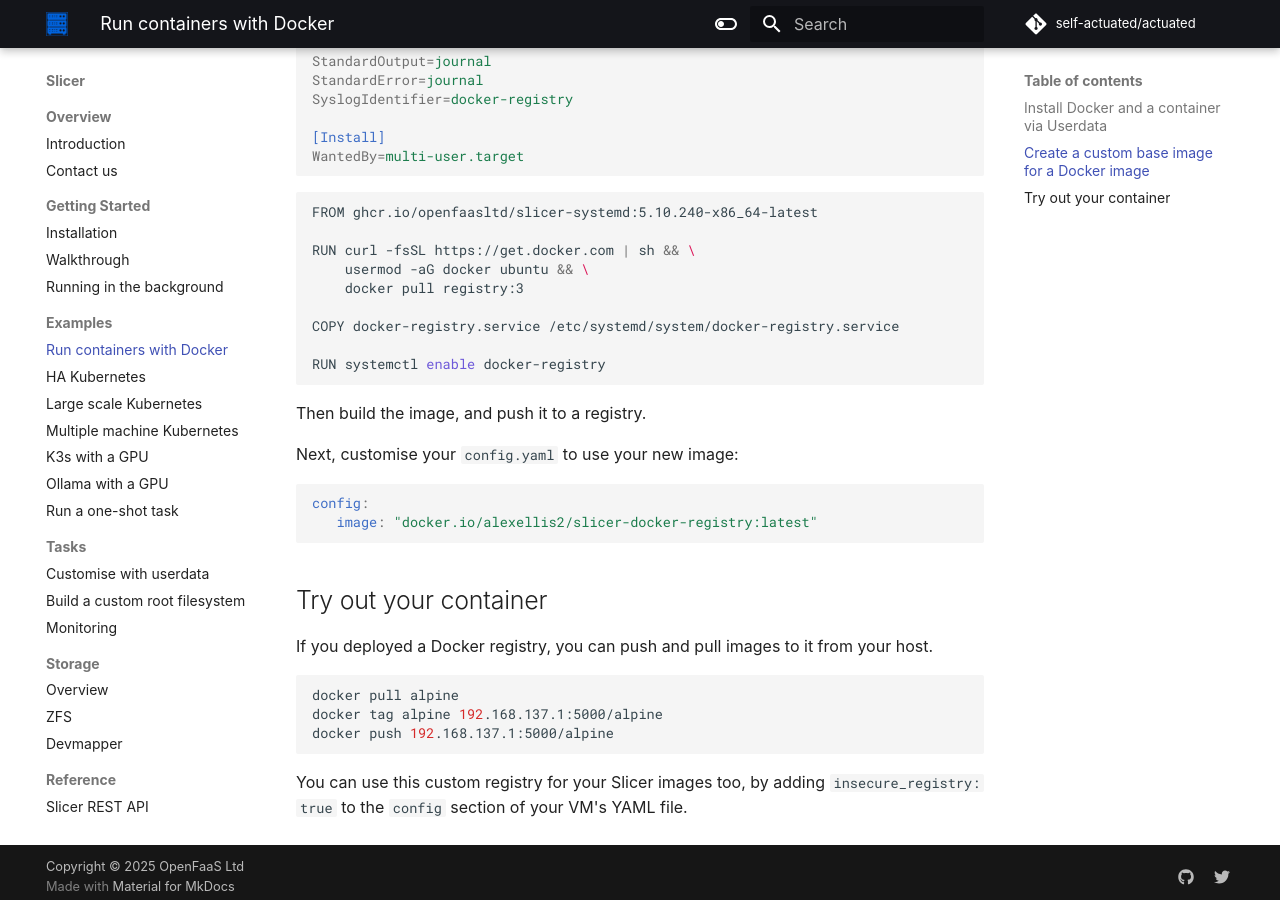
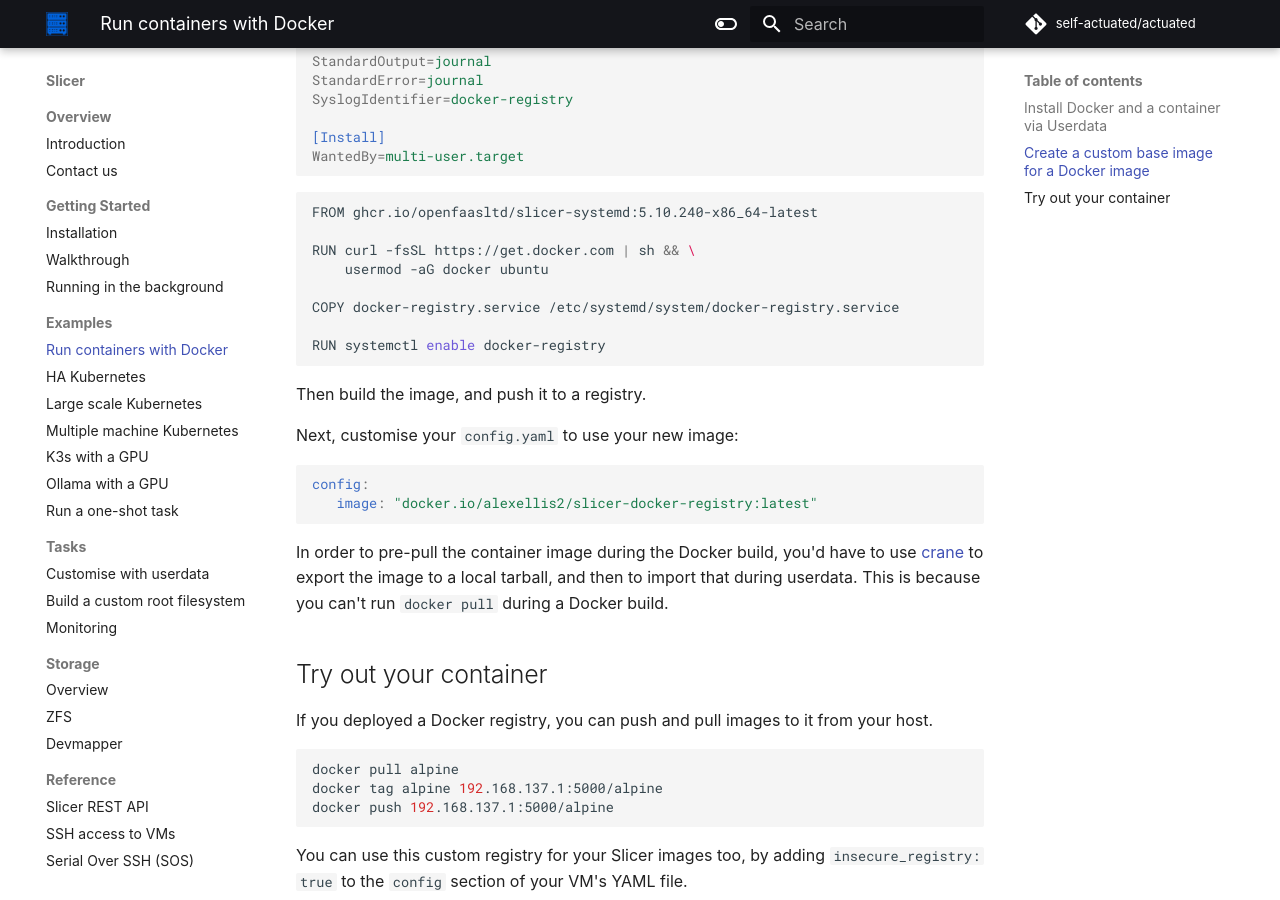
Before and after one commit to slicervm/docs.slicervm.com, an MkDocs documentation site: the page built from docs/examples/docker.md, in a window 1280 px wide and 900 px high, scrolled down 1495 px. Built offline with MkDocs 1.6.1 and Material for MkDocs 9.7.7, drawn with Linux system fonts in a browser that asks for light colours; some web fonts are replaced; comment, search, counter and statistics services are not loaded.

Commit message:
Minor notes for Docker examples
Signed-off-by: Alex Ellis (OpenFaaS Ltd) <alexellis2@gmail.com>

````diff
--- a/docs/examples/docker.md
+++ b/docs/examples/docker.md
@@ -70,8 +70,7 @@
 FROM ghcr.io/openfaasltd/slicer-systemd:5.10.240-x86_64-latest
 
 RUN curl -fsSL https://get.docker.com | sh && \
-    usermod -aG docker ubuntu && \
-    docker pull registry:3
+    usermod -aG docker ubuntu
 
 COPY docker-registry.service /etc/systemd/system/docker-registry.service
 
@@ -87,6 +86,8 @@
    image: "docker.io/alexellis2/slicer-docker-registry:latest"
 ```
 
+In order to pre-pull the container image during the Docker build, you'd have to use [crane](https://github.com/google/go-containerregistry/tree/main/cmd/crane) to export the image to a local tarball, and then to import that during userdata. This is because you can't run `docker pull` during a Docker build.
+
 ## Try out your container
 
 If you deployed a Docker registry, you can push and pull images to it from your host.
````
